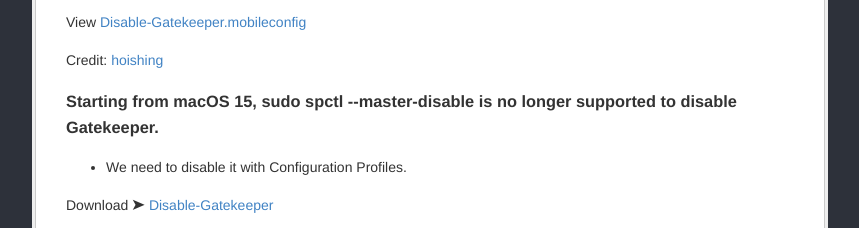
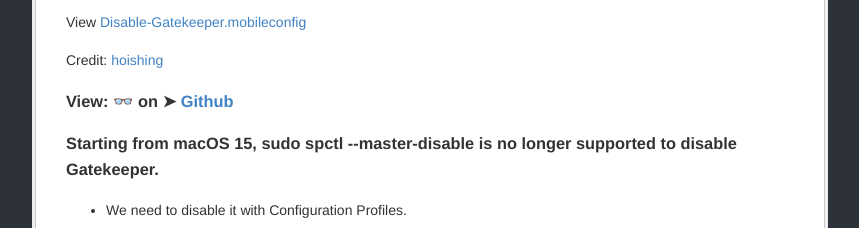
Before and after one commit to chris1111/Disable-Gatekeeper, a plain HTML site: page index.html in a window 1280 px wide. Shown: the part 113-341 px from the top of the page, without its empty margins (210-1069 px from the left). Drawn offline with Linux system fonts and the light colour scheme.

Commit message:
Update index.html

```diff
--- a/index.html
+++ b/index.html
@@ -328,6 +328,7 @@ pre code, pre tt {
       <div class="body-content"><h1 id="disable-gatekeeper-in-macos-sequoia-15">Disable-Gatekeeper in macOS Sequoia 15</h1>
 <p>View <a href="https://github.com/chris1111/Disable-Gatekeeper/blob/main/Disable-Gatekeeper.mobileconfig">Disable-Gatekeeper.mobileconfig</a></p>
 <p>Credit: <a href="https://gist.github.com/hoishing/cadd905b095e15531467255b537f6906">hoishing</a></p>
+<h3 id="view-on-github">View: 👓 on ➤ <a href="https://github.com/chris1111/Disable-Gatekeeper">Github</a></h3>
 <h3 id="starting-from-macos-15-sudo-spctl-master-disable-is-no-longer-supported-to-disable-gatekeeper-">Starting from macOS 15, sudo spctl --master-disable is no longer supported to disable Gatekeeper.</h3>
 <ul>
 <li>We need to disable it with Configuration Profiles.</li>
```
